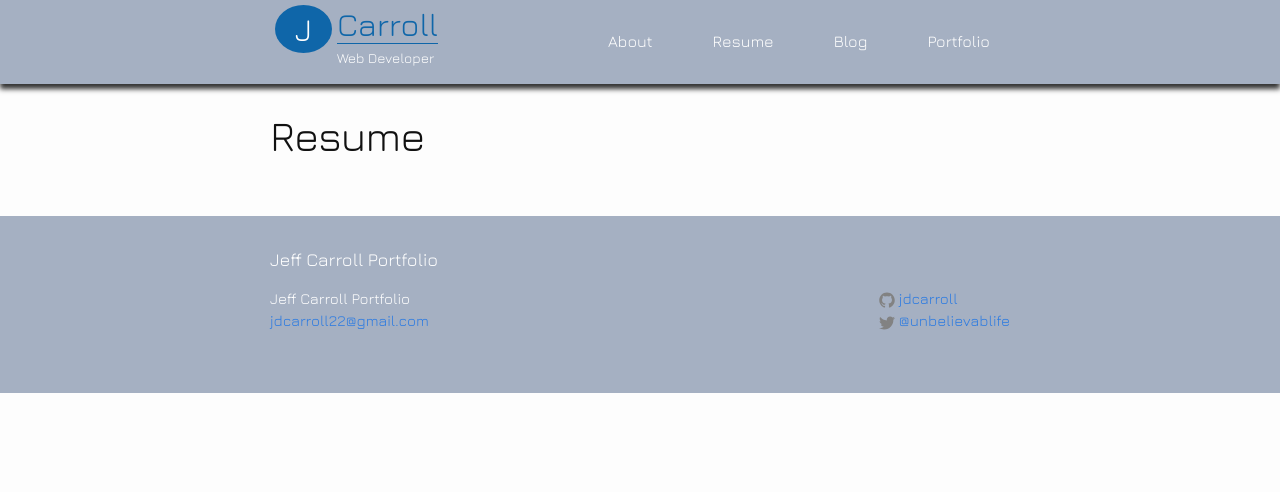
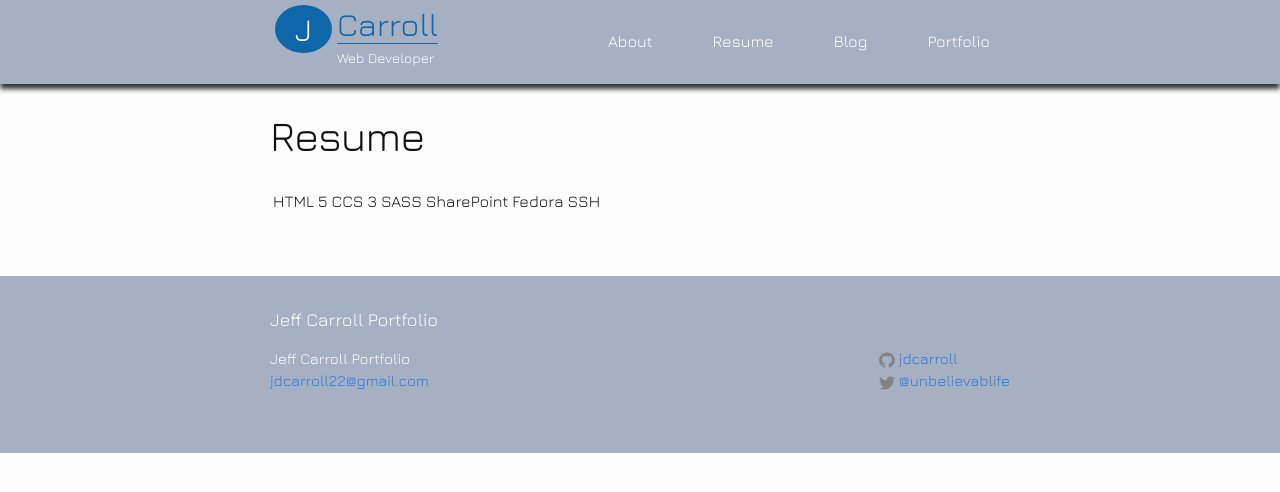
Before and after one commit to jdcarroll/jdcarroll.github.io, a Jekyll site: the page built from 02_resume.html, in a window 1280 px wide. Shown: the top 492 px of the page. Built offline with Jekyll 4.4.1, drawn with Linux system fonts in a browser that asks for light colours.

Commit message:
Update 02_resume.html

```diff
--- a/02_resume.html
+++ b/02_resume.html
@@ -3,3 +3,18 @@ layout: page
 title: Resume
 permalink: /resume/
 ---
+
+<div class='row'>
+  <div class='col-lg-12'>
+    <table class='table'>
+      <tbody>
+        <td>HTML 5</td>
+        <td>CCS 3</td>
+        <td>SASS</td>
+        <td>SharePoint</td>
+        <td>Fedora</td>
+        <td>SSH</td>
+      </tbody>
+    </table>
+  </div>
+</div>
```
